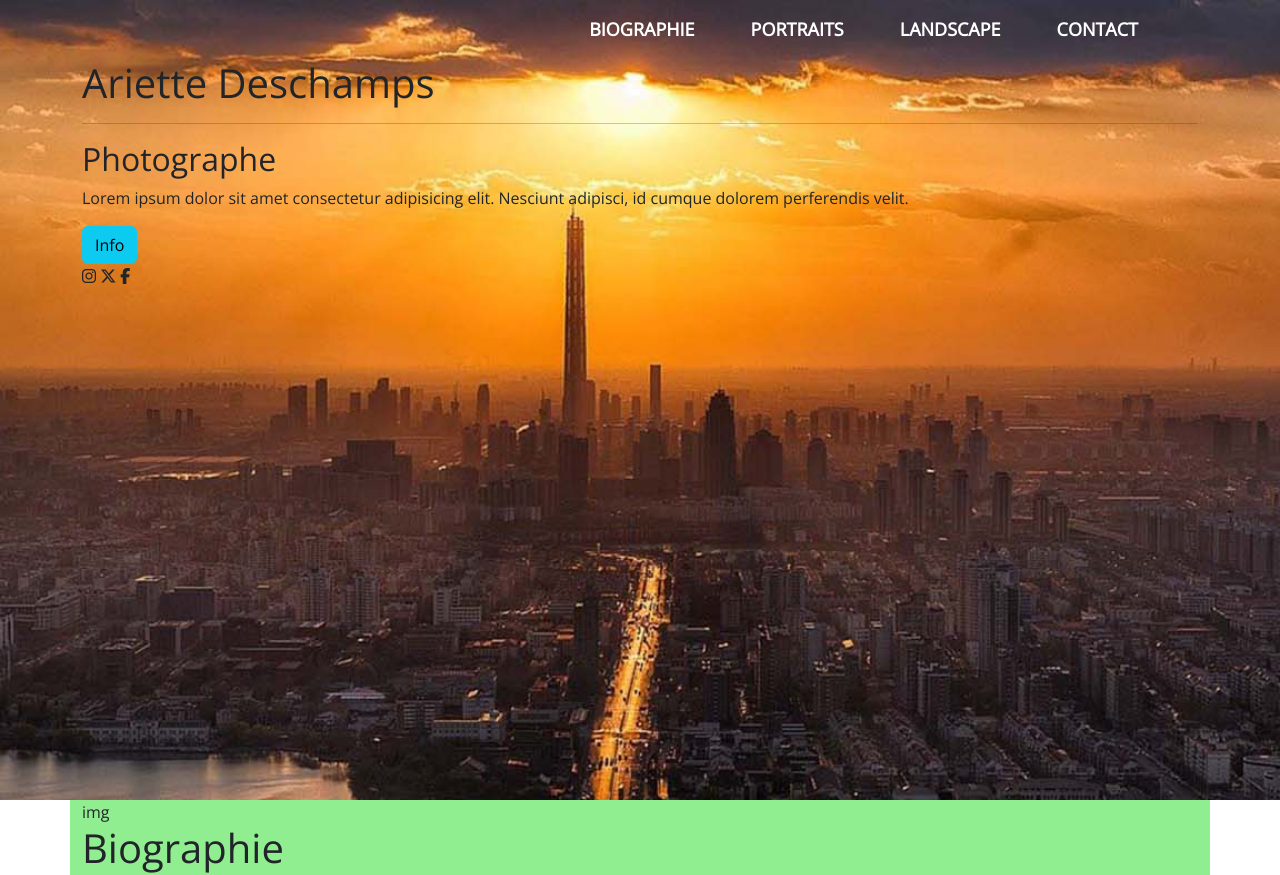
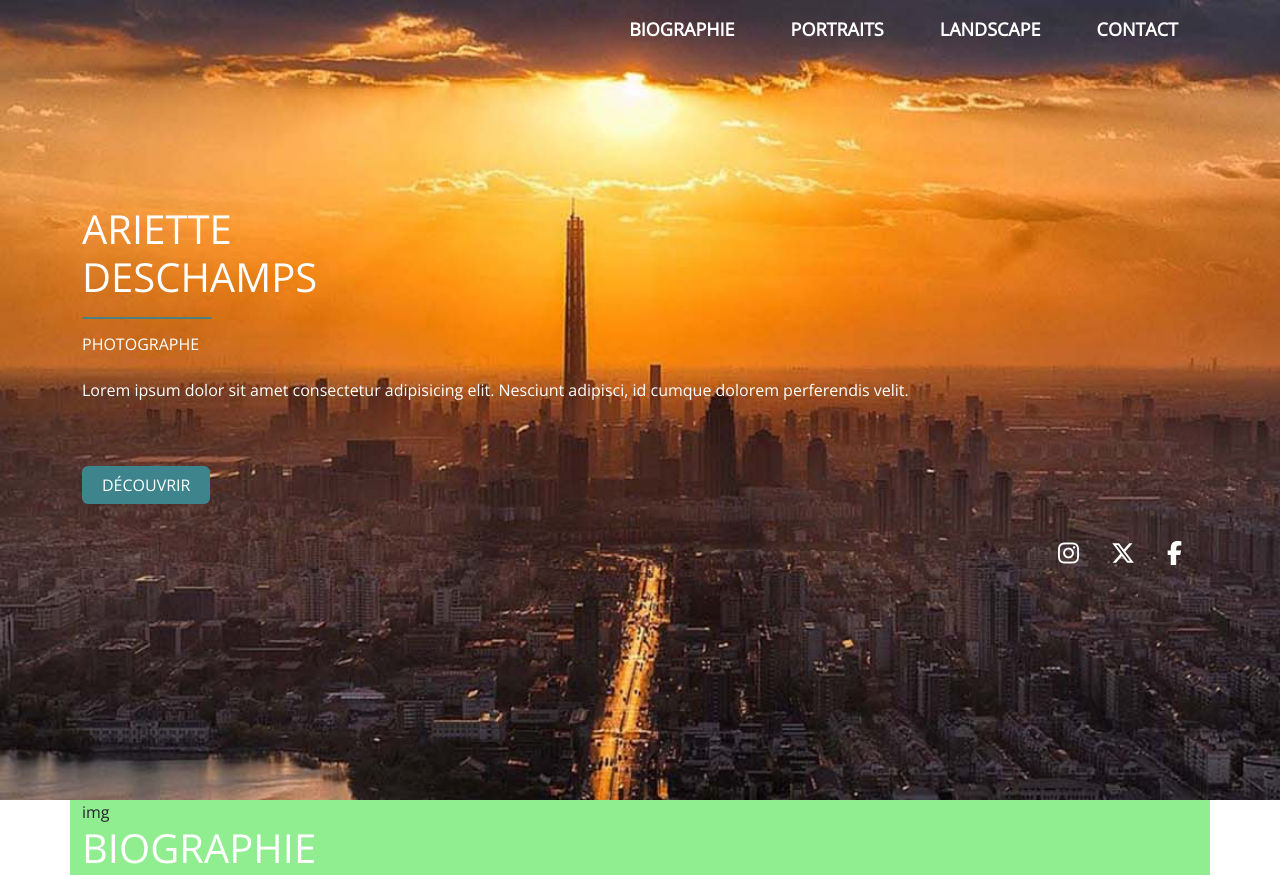
Before and after one commit to Kelaven/ADonepage, a plain HTML site: page index.html in a window 1280 px wide. Shown: the top 875 px of the page. Drawn offline with nearby package versions, Linux system fonts and the light colour scheme; a web font is replaced by a local one.

Commit message:
section 1 terminée

```diff
--- a/index.html
+++ b/index.html
@@ -27,10 +27,10 @@
                     <button class="navbar-toggler" type="button" data-bs-toggle="collapse" data-bs-target="#navbarNav" aria-controls="navbarNav" aria-expanded="false" aria-label="Toggle navigation">
                         <span><i class="fa-solid fa-bars fa-lg py-3" style="color: #ffffff;"></i></span>
                     </button>
-                    <div class="collapse navbar-collapse" id="navbarNav">
+                    <div class="collapse navbar-collapse ps-2" id="navbarNav">
                         <ul class="navbar-nav">
                         <li class="nav-item">
-                            <a class="nav-link pe-5" href="#">Biographie</a>
+                            <a class="nav-link pe-5" href="#biography">Biographie</a>
                         </li>
                         <li class="nav-item">
                             <a class="nav-link pe-5" href="#">Portraits</a>
@@ -39,7 +39,7 @@
                             <a class="nav-link pe-5" href="#">Landscape</a>
                         </li>
                         <li class="nav-item">
-                            <a class="nav-link pe-5" href="#">Contact</a>
+                            <a class="nav-link" href="#">Contact</a>
                         </li>
                         </ul>
                     </div>
@@ -48,25 +48,24 @@
             </div>
         </div>
     </div>
+    <!-- div to contain elements -->
+    <div id="container-size__header-elements" class="d-flex align-items-center">
                 <!-- introduction -->
                 <div class="container">
                     <div class="row">
-            <div class="col">
-                <h1>Ariette Deschamps</h1>
-                <hr>
+                        <div class="col-12">
+                            <h1>Ariette <br> Deschamps</h1>
+                            <hr id="hr__header">
                             <h2>Photographe</h2>
-                <p>Lorem ipsum dolor sit amet consectetur adipisicing elit. Nesciunt adipisci, id cumque dolorem perferendis velit.</p>
-                <button type="button" class="btn btn-info">Info</button>
-            </div>
-        </div>
+                            <p class="pt-3 pb-5">Lorem ipsum dolor sit amet consectetur adipisicing elit. Nesciunt adipisci, id cumque dolorem perferendis velit.</p>
+                            <button type="button" class="btn btn-info btn__without-burger-menu">Découvrir</button>
                         </div>
                 <!-- logos -->
-    <div class="container">
-        <div class="row">
-            <div class="col">
-                <i class="fa-brands fa-instagram"></i>
-                <i class="fa-brands fa-x-twitter"></i>
-                <i class="fa-brands fa-facebook-f"></i>
+                        <div class="col d-flex justify-content-end pt-5 ps-5">
+                            <i class="fa-brands fa-instagram fa-xl px-3"></i>
+                            <i class="fa-brands fa-x-twitter fa-xl px-3"></i>
+                            <i class="fa-brands fa-facebook-f fa-xl px-3"></i>
+                        </div>
                     </div>
                 </div>
     </div>
@@ -207,5 +206,7 @@
 
 <!-- script bootstrap -->
 <script src="https://cdn.jsdelivr.net/npm/bootstrap@5.3.2/dist/js/bootstrap.bundle.min.js" integrity="sha384-C6RzsynM9kWDrMNeT87bh95OGNyZPhcTNXj1NW7RuBCsyN/o0jlpcV8Qyq46cDfL" crossorigin="anonymous"></script>
+<!-- my script -->
+<script src="./public/assets/js/script.js"></script>
 </body>
 </html>
--- a/public/assets/css/style.css
+++ b/public/assets/css/style.css
@@ -5,15 +5,42 @@
 }
 /* modify the bg color of bootstrap's elements to transparent */
 .bg-custom{
-    background-color: rgba(0, 0, 0, 0);
+    background-color: rgba(0, 0, 0, 0) !important;
+}
+h1{
+    color: white !important;
+    text-transform: uppercase;
+}
+h2{
+    color: white !important;
+    text-transform: uppercase;
+    font-size: 16px !important;
+}
+hr{
+    width: 130px;
+    border: 1px solid !important;
+    border-radius: 5px;
+    opacity: 0.9 !important;
+}
+p{
+    color: white;
+}
+/* all buttons without burger menu */
+.btn__without-burger-menu{
+    color: white !important;
+    text-transform: uppercase !important;
+    background-color: #3D848D !important;
+    border: none !important;
+    padding: 7px 20px !important;
+    font-weight: bolder;
+}
+i{
+    color: white;
 }
 
 
-
-
 /* ! header */
-/* header */
-
+/* background image */
 header{
     background-image: url("../img/landscapes/landscape1.jpg");
     background-repeat: no-repeat;
@@ -21,6 +48,7 @@ header{
     background-size: cover;
     height: 100vh;
 }
+/* navbar */
 .navbar{
     background-color: rgba(0, 0, 0, 0) !important;
 }
@@ -32,6 +60,19 @@ header{
 }
 .navbar-toggler{
     border: 2px solid white !important;
+}
+/* custom bg to display when clicking on the burger menu */
+.navbar-collapse--active{
+    background-color: rgba(0, 0, 0, 0.4);
+    border-radius: 5px;
+}
+/* to align items in the middle */
+#container-size__header-elements{
+    height: 80%;
+}
+/* hr */
+#hr__header{
+    color: #3D848D !important;
 }
 
 
--- a/public/assets/js/script.js
+++ b/public/assets/js/script.js
@@ -0,0 +1,15 @@
+// ! variables
+// get the burger button :
+const burgerMenu = document.querySelector(".navbar-toggler");
+// get the class to display bg :
+const backgroundColor = document.querySelector(".navbar-collapse");
+
+// ! functions
+// add my custom bg class :
+const displayBgOnBurgerMenu = () => {
+    backgroundColor.classList.toggle("navbar-collapse--active");     // .toggle is used to create a tilting mechanism
+}
+
+// ! events
+// display my custom bg class on click at the burger button :
+burgerMenu.addEventListener("click", displayBgOnBurgerMenu);
```
Lines whose indentation alone changed are shown as unchanged.
